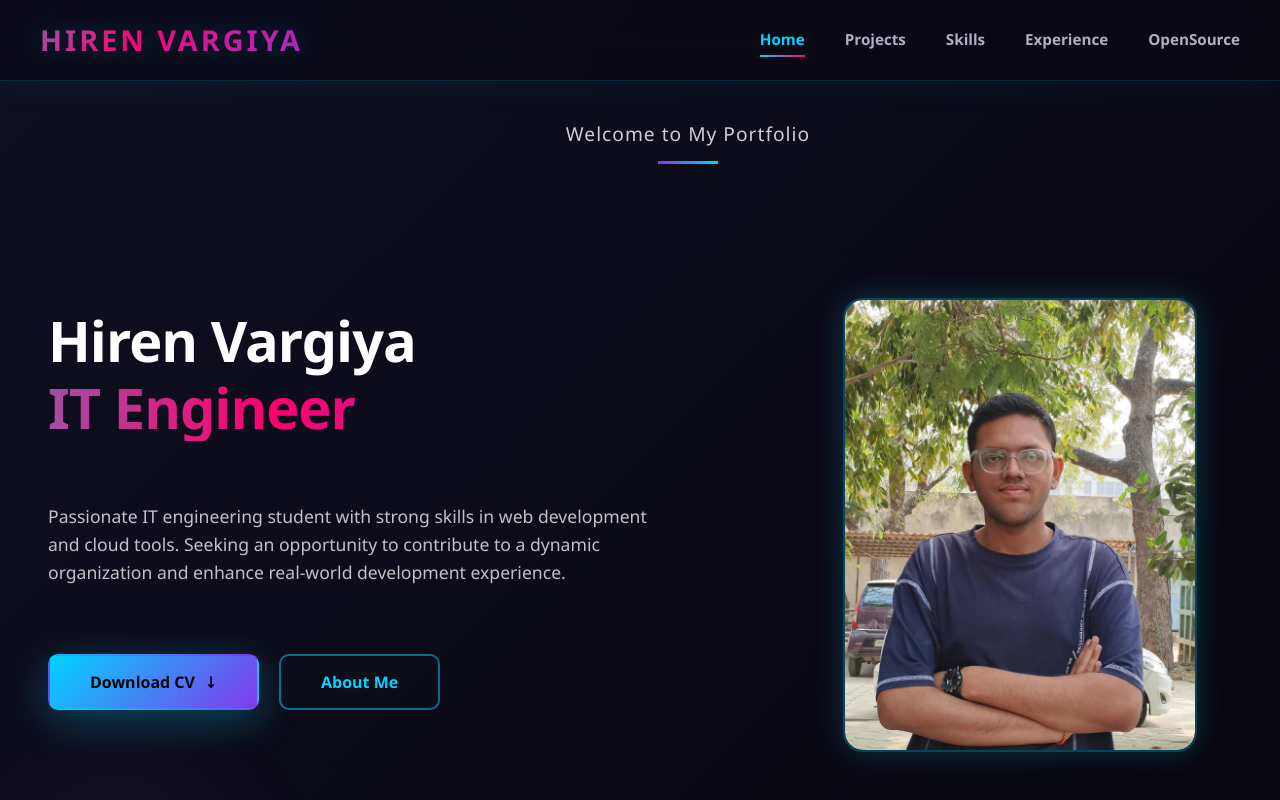
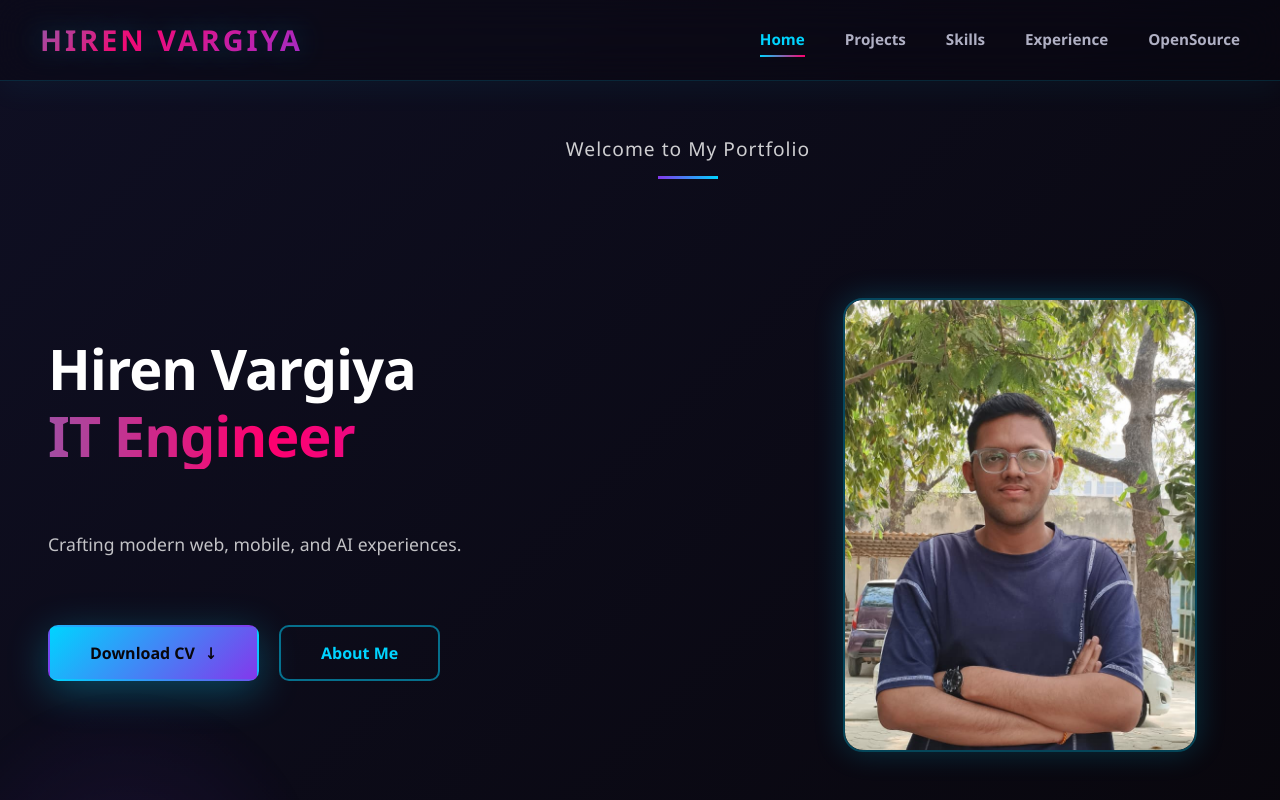
Before and after one commit to HRVargiya-2000s/Hiren-s-Portfolio, a React (Vite) app: page / in a window 1280 px wide. Shown: the top 800 px of the page. Built offline with nearby package versions, Linux system fonts and the light colour scheme.

Commit message:
Refine home tagline

```diff
--- a/src/components/Home.jsx
+++ b/src/components/Home.jsx
@@ -77,7 +77,7 @@ export default function Home({ setActiveSection }) {
           </motion.h1>
 
           <motion.p variants={itemVariants} className="home-subtitle-text">
-            Passionate IT engineering student with strong skills in web development and cloud tools. Seeking an opportunity to contribute to a dynamic organization and enhance real-world development experience.
+            Crafting <span className="accent">modern web, mobile, and AI</span> experiences.
           </motion.p>
 
           <motion.div variants={itemVariants} className="home-buttons">
```
